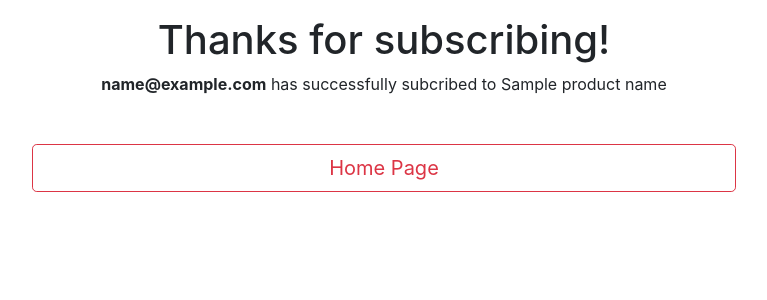
After one commit to ducth1903/Amz-Price-Tracker, a Flask app: template Web/app/templates/subscribe.html in a window 1280 px wide. The commit adds this page. Shown: the top 300 px of the page, without its empty margins (256-1023 px from the left). Run offline with Flask 2, Linux system fonts and the light colour scheme; the template is opened without the code that fills it: most values are stand-ins (such as "Sample title", 1, 10 or a date in 2020); some libraries are stand-ins or nearby versions.

Commit message:
add email alert functionality for subscription

```diff
--- a/URL_first_time_only.txt
+++ b/URL_first_time_only.txt
@@ -8,7 +8,6 @@ https://www.amazon.com/dp/B07FZ8S74R
 https://www.amazon.com/Hands-Machine-Learning-Scikit-Learn-TensorFlow/dp/1491962291
 https://www.amazon.com/Philips-Norelco-AT830-46-Frustration/dp/B00JITDVD2
 https://www.amazon.com/gp/product/B01GNO3G48
-https://www.amazon.com/dp/B07FZ8S74R
 https://www.amazon.com/gp/product/B015WCV70W
 https://www.amazon.com/Cleanse-Advanced-Supports-Digestive-Supplement/dp/B071HWKFM1
 https://www.amazon.com/Puritans-Pride-Biotin-10000-Softgels/dp/B008FL8KSA
--- a/Web/app/routes.py
+++ b/Web/app/routes.py
@@ -48,7 +48,18 @@ def add_new_product_from_user():
         # Go back to home page
         return redirect(url_for("index", product_asin=None, price_info=None))
 
-
+@app.route('/subscribe', methods=['POST'])
+def add_email_alert():
+    if request.method == 'POST':
+        userEmail = request.form['userEmail']
+        product_asin = request.referrer.split('/')[-1]
+        helper_add_user_email(product_asin, userEmail)
+        product_info, _ = helper_find_product_info_from_asin(product_asin)
+        return render_template("subscribe.html", userEmail=userEmail, product_name=product_info['name'])
+        # return redirect(url_for("index", product_asin=product_asin, user_subscribed=userEmail))
+    else:
+        # Go back to home page
+        return redirect(url_for("index", product_asin=None, price_info=None))
 
 """""""""""""""""""""""""""""""""""""""""""""""""""""""""""""""""""""""""""""""""""""""""""""""""""""""""""""""""""""
 ################################################## HELPER FUNCTION ##################################################
@@ -90,3 +101,16 @@ def helper_add_new_product_from_user(product_url):
     # Close database connection
     db_utils.close_connection(conn)
     return details, price_details
+
+def helper_add_user_email(product_asin, userEmail):
+    conn = db_utils.create_connection(db_file=database_debug)
+    # try:
+    db_utils.add_user_email(conn, product_asin, userEmail)
+    # except:
+    #     print('cannot add user email...')
+    #     pass
+
+    # Commit insertion
+    db_utils.db_commit(conn)
+    # Close database connection
+    db_utils.close_connection(conn)
--- a/Web/app/templates/index.html
+++ b/Web/app/templates/index.html
@@ -48,6 +48,11 @@
                 <p><b>#Votes</b>: {{product_info["nVotes"]}}</p>
                 <p><b>Availability</b>: {{product_info['availability']}}</p>
                 <a href="{{ product_info['url'] }}">Link to Amazon website</a>
+                <br/><br/>
+                <form action="{{ url_for('add_email_alert') }}" method="post">
+                    <input type="text" class="form-control" placeholder="Your Email" name="userEmail">
+                    <button type="submit" class="btn btn-outline-primary">Subscribe</button>
+                </form>
                 <br/><br/>
                 <img src="{{ product_info['imageURL'] }}" alt="{{ product_info['imageURL'] }}" height="450">
                 <br/><br/>
--- /dev/null
+++ b/Web/app/templates/subscribe.html
@@ -0,0 +1,48 @@
+<!DOCTYPE html>
+<html lang="en">
+
+<head>
+    <meta charset="utf-8">
+    <meta name="viewport" content="width=device-width, initial-scale=1, shrink-to-fit=no">
+    <link rel="stylesheet" href="https://maxcdn.bootstrapcdn.com/bootstrap/4.0.0/css/bootstrap.min.css" integrity="sha384-Gn5384xqQ1aoWXA+058RXPxPg6fy4IWvTNh0E263XmFcJlSAwiGgFAW/dAiS6JXm" crossorigin="anonymous">
+
+    <!-- Has to be in this order: jQuery first, then Popper.js, then Bootstrap JS -->
+    <script src="https://code.jquery.com/jquery-3.2.1.slim.min.js" integrity="sha384-KJ3o2DKtIkvYIK3UENzmM7KCkRr/rE9/Qpg6aAZGJwFDMVNA/GpGFF93hXpG5KkN" crossorigin="anonymous"></script>
+    <script src="https://cdnjs.cloudflare.com/ajax/libs/popper.js/1.12.9/umd/popper.min.js" integrity="sha384-ApNbgh9B+Y1QKtv3Rn7W3mgPxhU9K/ScQsAP7hUibX39j7fakFPskvXusvfa0b4Q" crossorigin="anonymous"></script>
+    <script src="https://maxcdn.bootstrapcdn.com/bootstrap/4.0.0/js/bootstrap.min.js" integrity="sha384-JZR6Spejh4U02d8jOt6vLEHfe/JQGiRRSQQxSfFWpi1MquVdAyjUar5+76PVCmYl" crossorigin="anonymous"></script>
+    <script src="https://d3js.org/d3.v5.min.js"></script>
+
+    <title>PT - Add Subscription</title>
+</head>
+
+<body>
+    <div class="container">
+        <div class="row m-3 pb-3">
+            <div class="col"></div>
+            <div class="col-12 col-md-8">
+                <h1 style="text-align: center;">Thanks for subscribing!</h1>
+                <p style="text-align: center;"><b>{{userEmail}}</b> has successfully subcribed to {{product_name}}</p>
+            </div>
+            <div class="col"></div>
+        </div>
+
+        <!-- Back home button -->
+        <div class="row m-1 pb-1">
+            <div class="col"></div>
+            <div class="col-12 col-md-8">
+                <button type="button" class="btn btn-outline-danger btn-lg btn-block" id="back-home-btn"">Home Page</button>
+            </div>
+            <div class="col"></div>
+        </div>
+    </div>
+</body>
+
+<script>
+$(document).ready(function() {
+    $("#back-home-btn").click(function() {
+        window.location.href = "http://127.0.0.1:5000/";
+    });
+});
+</script>
+
+</html>
--- a/db_utils.py
+++ b/db_utils.py
@@ -152,7 +152,7 @@ def add_user_email(conn, product_asin, user_email):
     """
     sql_add_user_email = """ INSERT INTO emails(asin, userEmail) VALUES (?, ?); """
     c = conn.cursor()
-    c.execute(sql_add_user_email, product_asin, user_email)
+    c.execute(sql_add_user_email, (product_asin, user_email))
 
 def alert_user_email(conn, product_asin, product_name, product_price):
     """
@@ -163,7 +163,8 @@ def alert_user_email(conn, product_asin, product_name, product_price):
     c.execute(""" SELECT userEmail from emails WHERE asin="{}"; """.format(product_asin))
     emails = c.fetchall()
     for email in emails:
-        email_msg_utils.email_alert(email, product_name, product_price)
+        # email has to be string, not tuple
+        email_msg_utils.email_alert(email[0], product_name, product_price)
 
 def db_commit(conn):
     """ IMPORTANT: Need to commit after inserting so result will be updated in database """
--- a/main_tracker_debug.py
+++ b/main_tracker_debug.py
@@ -6,7 +6,6 @@ from tqdm import tqdm
 with open("URL_first_time_only.txt", 'r') as f:
     all_lines = f.readlines()[2:]
     URLs = [url[:-1] for url in all_lines]
-
 
 # Create database (if not exists)
 # Create connection to database and insert prices and product details into database
@@ -39,6 +38,9 @@ for URL in tqdm(URLs):
     price_details = (details["ASIN"], details["price"], curr_time_str)
     db_utils.insert_price(conn, price_details)
 
+    # Email alert users
+    db_utils.alert_user_email(conn, details["ASIN"], details["name"], details["price"])
+
     # Delete product
     # db_utils.delete_product(conn, details["ASIN"])
 
```
Also changed, not shown: email_msg_utils.py (+18 -5 lines), main_tracker.py (+14 -10 lines), db/price_tracker_debug.db.
